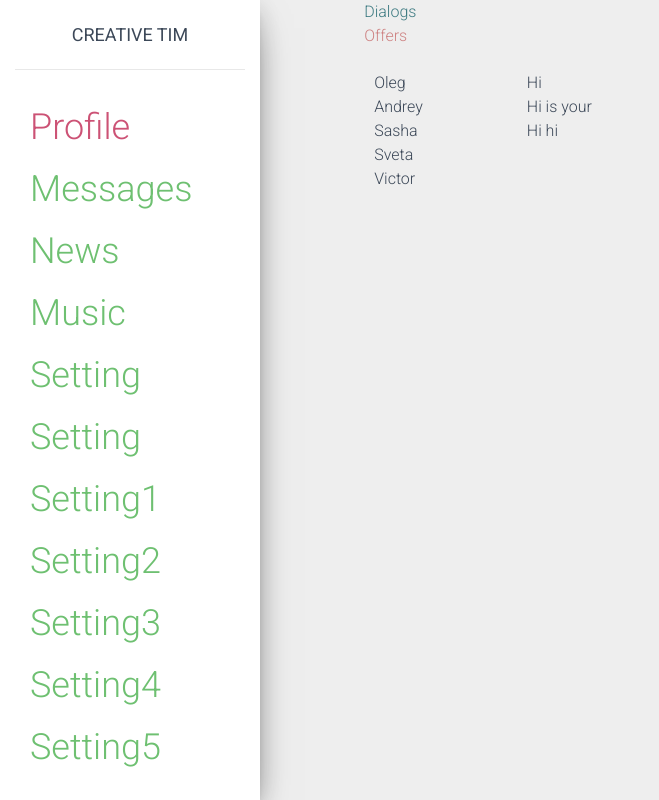
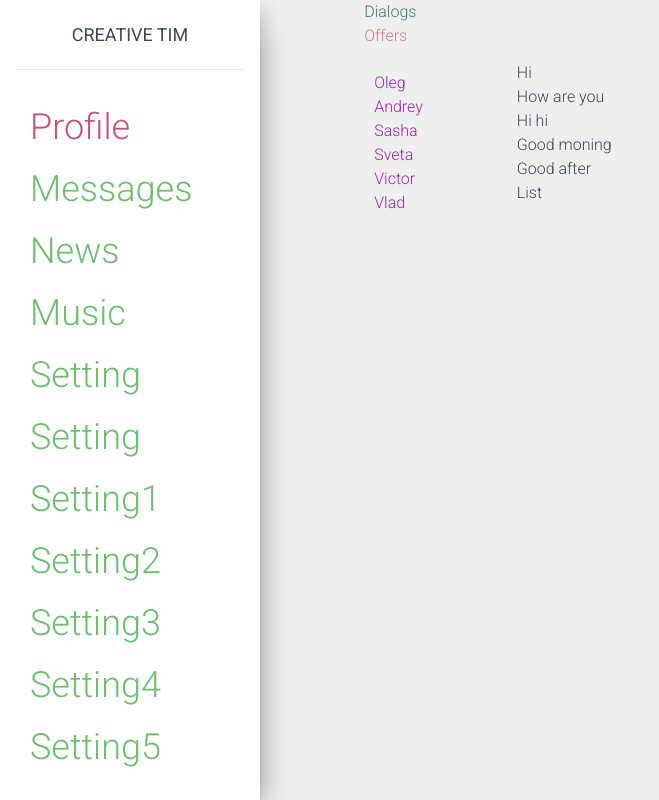
Before and after one commit to mossberg500/zabiray-react, a React (Create React App) app: page /dialogitem in a window 1280 px wide. Shown: the whole page, without its empty margins (0-659 px from the left). Built offline with nearby package versions, Linux system fonts and the light colour scheme.

Commit message:
вынесли отдельно компоненты DialogContext 10092021

```diff
--- a/src/app/views/dialogItem/DialogItem.jsx
+++ b/src/app/views/dialogItem/DialogItem.jsx
@@ -1,34 +1,54 @@
 import React from 'react';
 import d from './DialogItem.module.css'
+import {NavLink} from "react-router-dom";
+
+const DialogContext = (props) => {
+    let path = "/dialogitem/" + props.id;
+    return (
+        <div>
+            <div className={d.dialog + ' ' + d.active}>
+                <NavLink to={path}>{props.name}</NavLink>
+            </div>
+
+        </div>
+    )
+}
+
+
+const Message = (props) => {
+    return (
+        <div>
+            <div className="{d.message}">{props.message}</div>
+        </div>
+
+    )
+};
+
 
 const DialogItem = (props) => {
-    return(
+    return (
         <div className={d.dialogs}>
             <div className={d.dialogsitems}>
-                <div className={d.dialog}>
-                    Oleg
-                </div>
-                <div className={d.dialog}>
-                    Andrey
-                </div>
-                <div className={d.dialog}>
-                    Sasha
-                </div>
-                <div className={d.dialog}>
-                    Sveta
-                </div>
-              <div className={d.dialog}>
-                    Victor
-                </div>
 
+                <DialogContext name="Oleg" id="1"/>
+                <DialogContext name="Andrey" id="2"/>
+                <DialogContext name="Sasha" id="3"/>
+                <DialogContext name="Sveta" id="4"/>
+                <DialogContext name="Victor" id="5"/>
+                <DialogContext name="Vlad" id="6"/>
             </div>
-            <div className={d.messages}>
-                <div className="{d.message}">Hi</div>
-                <div className="{d.message}">Hi is your</div>
-                <div className="{d.message}">Hi hi</div>
 
+            <div className={d.message}>
+                <Message message="Hi"/>
+                <Message message="How are you"/>
+                <Message message="Hi hi"/>
+                <Message message="Good moning"/>
+                <Message message="Good after"/>
+                <Message message="List"/>
             </div>
+
         </div>
-    )};
+    )
+};
 
 export default DialogItem;
--- a/src/app/views/dialogItem/DialogItem.module.css
+++ b/src/app/views/dialogItem/DialogItem.module.css
@@ -6,6 +6,11 @@
 
 .dialogsitems {
     padding: 10px;
+
+}
+
+.dialogsitems .active {
+    color: #978d20;
 
 }
 
@@ -18,7 +23,6 @@
 }
 
 
-
 .message {
 
 }
```
